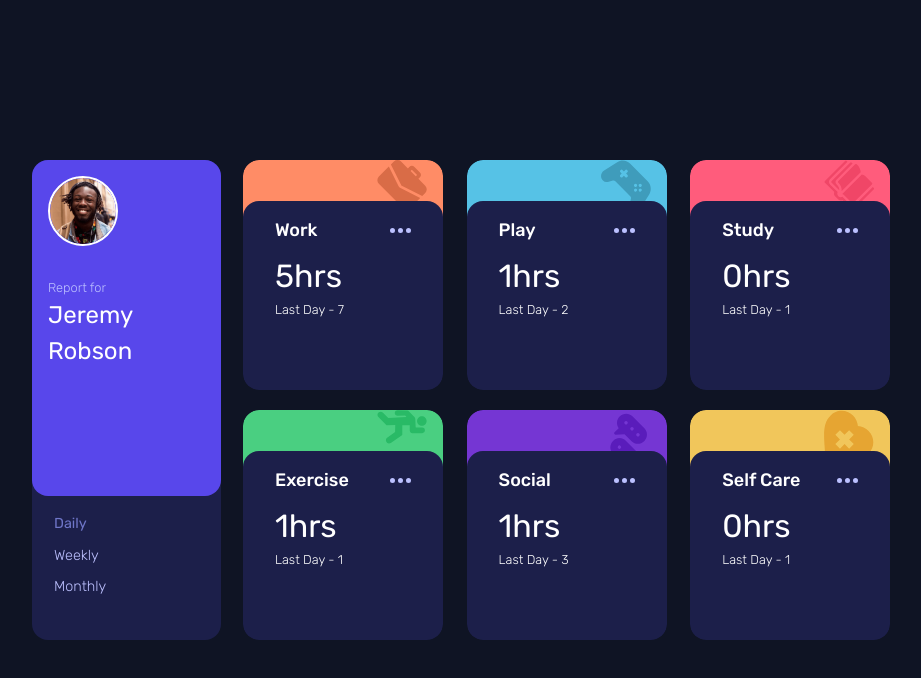
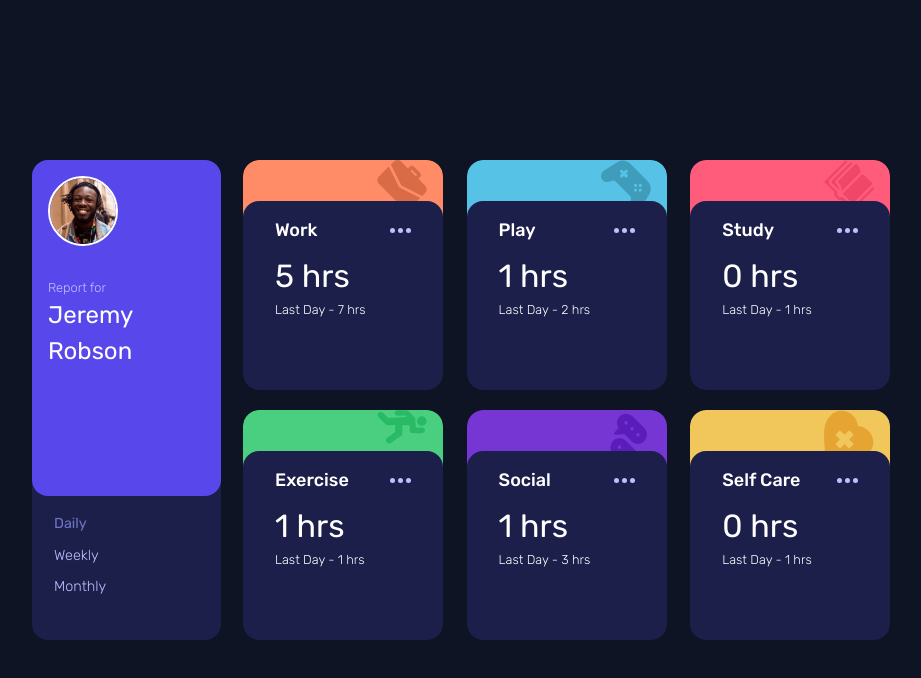
Before and after one commit to juanmderosa/timetracking-dashboard, a React (Vite) app: page / in a window 1280 px wide. Shown: the top 678 px of the page, without its empty margins (178-1099 px from the left). Built offline with nearby package versions, Linux system fonts and the light colour scheme.

Commit message:
report card hrs

```diff
--- a/src/components/ReportCard.jsx
+++ b/src/components/ReportCard.jsx
@@ -32,8 +32,8 @@ export const ReportCard = ({data, time}) => {
                   <p>{item.title}</p>
                   <img className='ellipsis-img' src="/images/icon-ellipsis.svg" alt="ellipsis" />
                   </div>
-                  <h2 className="timeframe-h2">{`${item.timeframes[time].current}`}hrs</h2>
-                  <p className="timeframe-last">{getMessage(item.timeframes[time].previous)}</p>
+                  <h2 className="timeframe-h2">{`${item.timeframes[time].current}`} hrs</h2>
+                  <p className="timeframe-last">{getMessage(item.timeframes[time].previous)} hrs</p>
               </aside>
             </article>
         ))}
```
